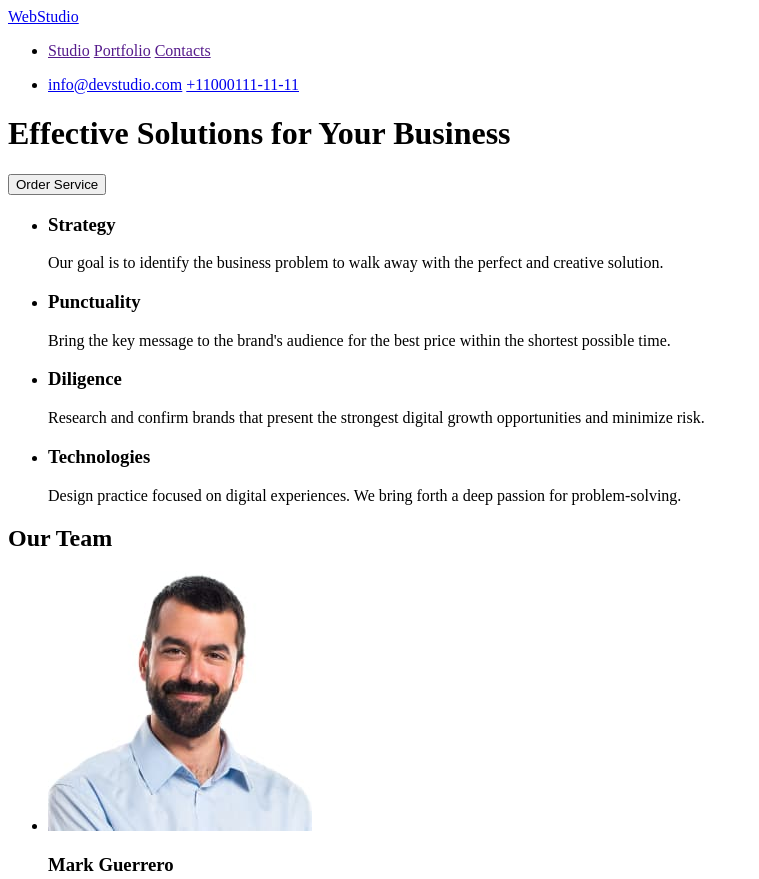
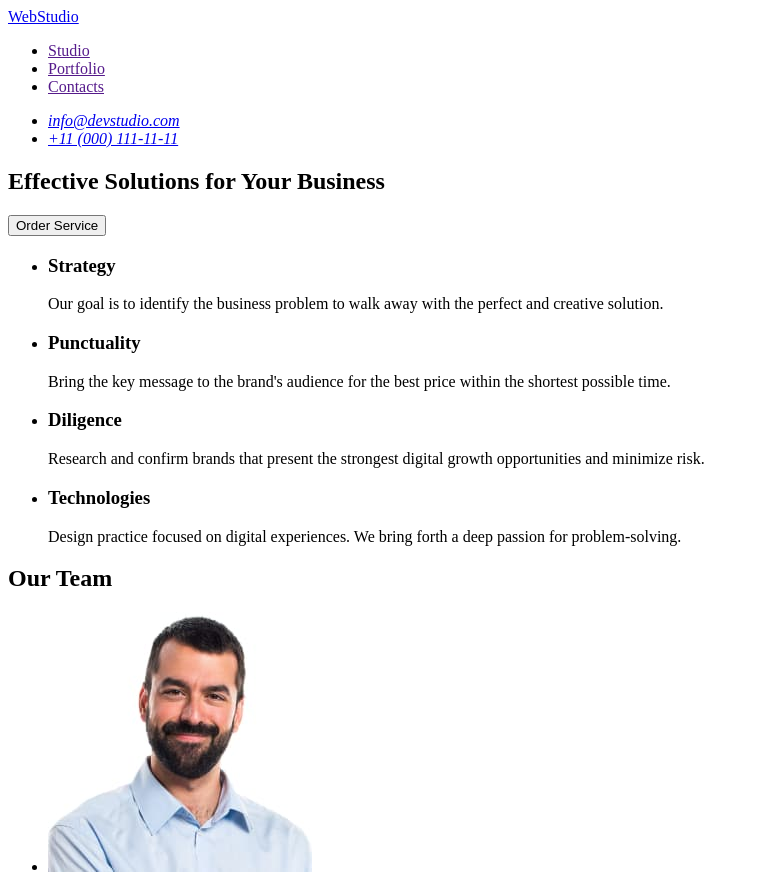
Before and after one commit to ViktoriaBogatyrova13/goit-markup-hw-01, a plain HTML site: page index.html in a window 1280 px wide. Shown: the top 879 px of the page, without its empty margins (0-759 px from the left). Drawn offline with Linux system fonts and the light colour scheme.

Commit message:
changes main

```diff
--- a/index.html
+++ b/index.html
@@ -10,23 +10,23 @@
         <nav>
         <a href="/index.html">WebStudio</a>
           <ul>
-            <li>
-                <a href ="" target="_blank">Studio</a>
-                <a href ="" target="_blank">Portfolio</a>
-                <a href ="" target="_blank">Contacts</a>
-            </li>
+            <li> <a href ="" target="_blank">Studio</a></li>
+            <li> <a href ="" target="_blank">Portfolio</a>
+            <li> <a href ="" target="_blank">Contacts</a></li>
           </ul>
         </nav>
-        <ul>
-            <li>
-                <a href="mailto:info@devstudio.com">info@devstudio.com</a>
-                <a href="tel:+11 (000) 111-11-11>">+11000111-11-11</a>
-            </li>
+        <address>
+            <ul>
+            <li> <a href="mailto:info@devstudio.com">info@devstudio.com</a> </li>
+               <li> <a href="tel:+110001111111>">+11 (000) 111-11-11</a></li>
         </ul>
+    </address>
     </header>
     <main>
-        <h1>Effective Solutions for Your Business</h1>
-        <button type="button">Order Service</button>
+        <section>
+            <h1>Effective Solutions for Your Business</h1>
+            <button type="button">Order Service</button>
+        </section>
         <section>
             <ul>
                 <li>
```
